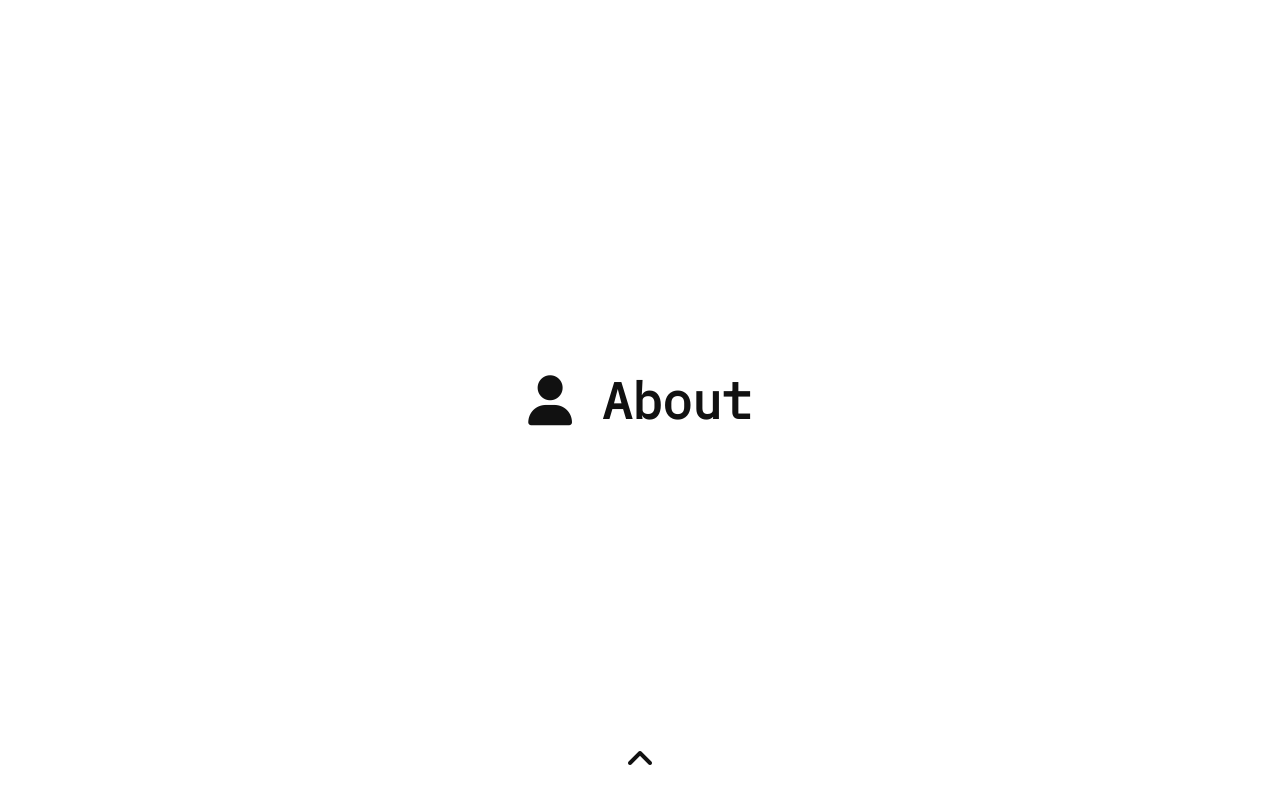
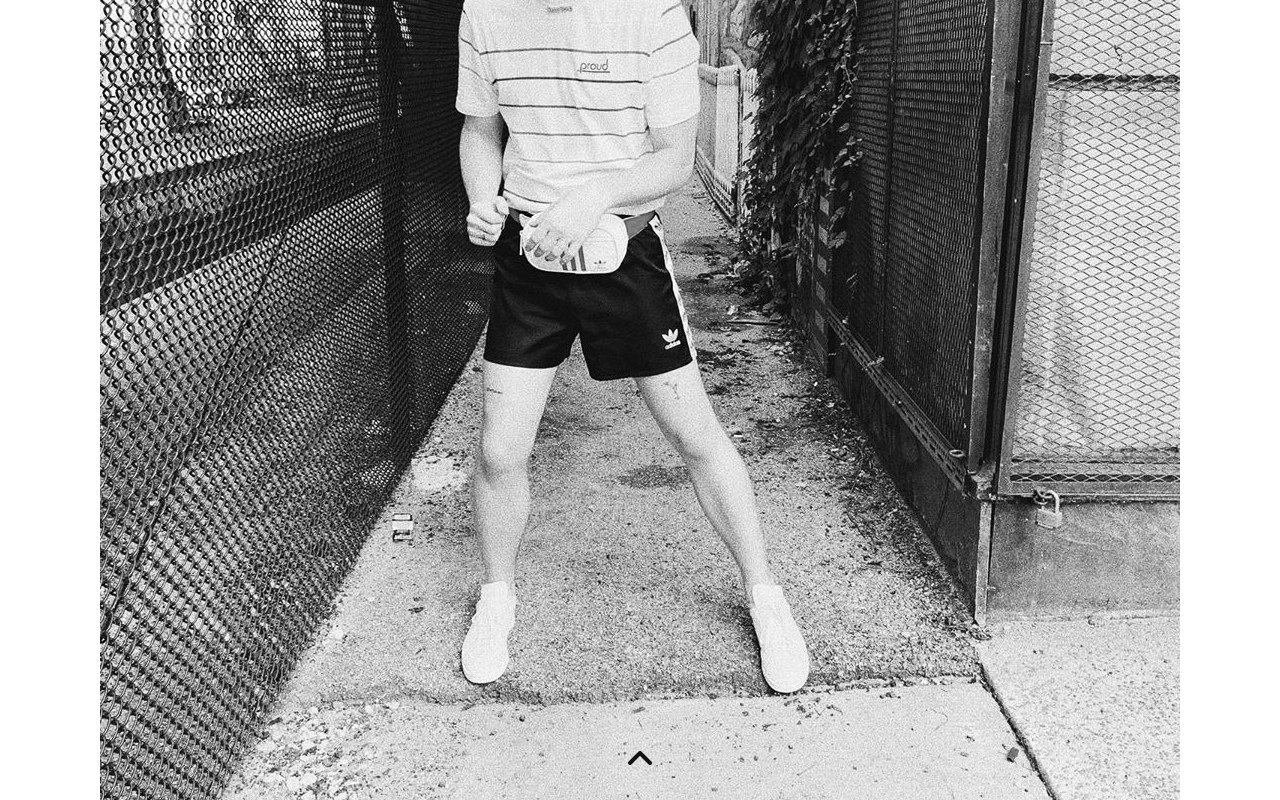
Before and after one commit to austinratcliff/dossier-old, a React (Create React App) app in the folder client/: page / in a window 1280 px wide. Both pictures are taken after a click on the icon 640 px from the left and 41 px from the top of the page. Shown: the top 800 px of the page. Built offline with nearby package versions, Linux system fonts and the light colour scheme.

Commit message:
Add content to About component

```diff
--- a/client/src/Pages/About/About.js
+++ b/client/src/Pages/About/About.js
@@ -1,4 +1,5 @@
 import React from 'react'
+import austin from './assets/austin.png'
 import './About.css'
 
 const About = props => {
@@ -10,6 +11,31 @@ const About = props => {
           title="about"
         /> About
       </h1>
+      <img
+        className="austin"
+        src={austin}
+        alt="austin"
+      />
+      <div className="text">
+        <h2 className="description">
+          <span className="highlight">
+            Habitually curious.
+          </span>
+        </h2>
+        <h2 className="description">
+          <span className="highlight">
+            Strategically detailed.
+          </span>
+        </h2>
+        <h2 className="description">
+          <span className="highlight">
+            Politely daring.
+          </span>
+        </h2>
+        <p className="bio">
+          Austin is an Oklahoma-born, Chicago-living software developer with an affinity for clean code, astrology, and oversized sweatshirts. Originally a fashion marketing and journalism grad, his dream of being the next Anna Wintour changed after he learned web development at Dev Bootcamp. Now, when he's not at work, he can be found at his favorite coffee shop in Wicker Park, either working on yet another iteration of one of his side projects or online shopping.
+        </p>
+      </div>
       <i
         className="fas fa-angle-up fa-2x home"
         title="home"
```
Also changed, not shown: client/src/Pages/About/assets/austin.png (added), 1 other file (tests, documents, lock files or other folders).
